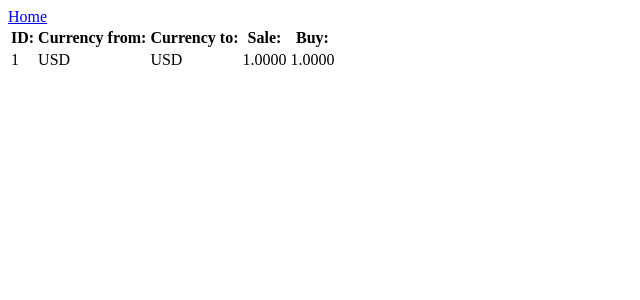
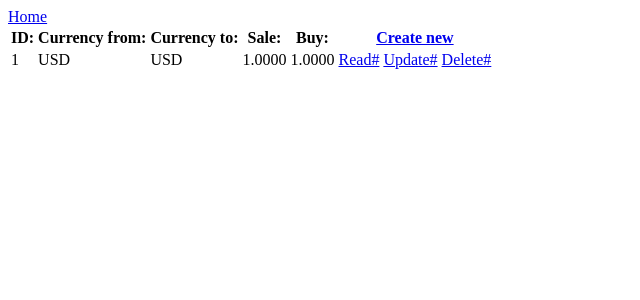
Before and after one commit to denyskovalev/Currency_django, a Django app: page /rate/list/ in a window 1280 px wide. Shown: the top 300 px of the page, without its empty margins (0-640 px from the left). Run offline with Django 4.2, Linux system fonts and the light colour scheme; tables that the repository leaves empty hold one stand-in row (values such as "Sample post").

Commit message:
create urls for rate list

```diff
--- a/app/currency/templates/rate_list.html
+++ b/app/currency/templates/rate_list.html
@@ -10,6 +10,9 @@
             <th>Currency to:</th>
             <th>Sale:</th>
             <th>Buy:</th>
+            <th>
+                <a href="/rate/create/" >Create new</a>
+            </th>
         </tr>
         {% for rate in rate_list %}
             <tr>
@@ -18,6 +21,11 @@
                 <td>{{ rate.currency_type }}</td>
                 <td>{{ rate.sale }}</td>
                 <td>{{ rate.buy }}</td>
+                <td>
+                    <a href="#">Read#</a>
+                    <a href="#">Update#</a>
+                    <a href="#">Delete#</a>
+                </td>
             </tr>
         {% endfor %}
     </table>
--- a/app/currency/views.py
+++ b/app/currency/views.py
@@ -3,10 +3,12 @@ from django.shortcuts import render
 from currency.models import Rate, ContactUs
 
 
+# Index functions
 def index_page(request):
     return render(request, 'index.html')
 
 
+# Rate list functions
 def rate_list(request):
 
     context = {
@@ -16,6 +18,16 @@ def rate_list(request):
     return render(request, 'rate_list.html', context=context)
 
 
+def create_rate_list(request):
+
+    context = {
+
+    }
+
+    return render(request, 'create_rate_list.html', context=context)
+
+
+# Contact us functions
 def contact_us(request):
 
     context = {
--- a/app/settings/urls.py
+++ b/app/settings/urls.py
@@ -2,11 +2,16 @@
 from django.contrib import admin
 from django.urls import path
 
-from currency.views import contact_us, rate_list, index_page
+from currency.views import contact_us, rate_list, index_page, create_rate_list
 
 urlpatterns = [
     path('admin/', admin.site.urls),
+    path('', index_page),
+
+    # Rate list
+    path('rate/list/', rate_list),
+    path('rate/create/', create_rate_list),
+
+    # Contact us
     path('contact-us/', contact_us),
-    path('rate/list/', rate_list),
-    path('', index_page),
 ]
```
Also changed, not shown: app/currency/templates/create_rate_list.html (added, +7 -0 lines), app/currency/utils.py (+1 -12 lines).
